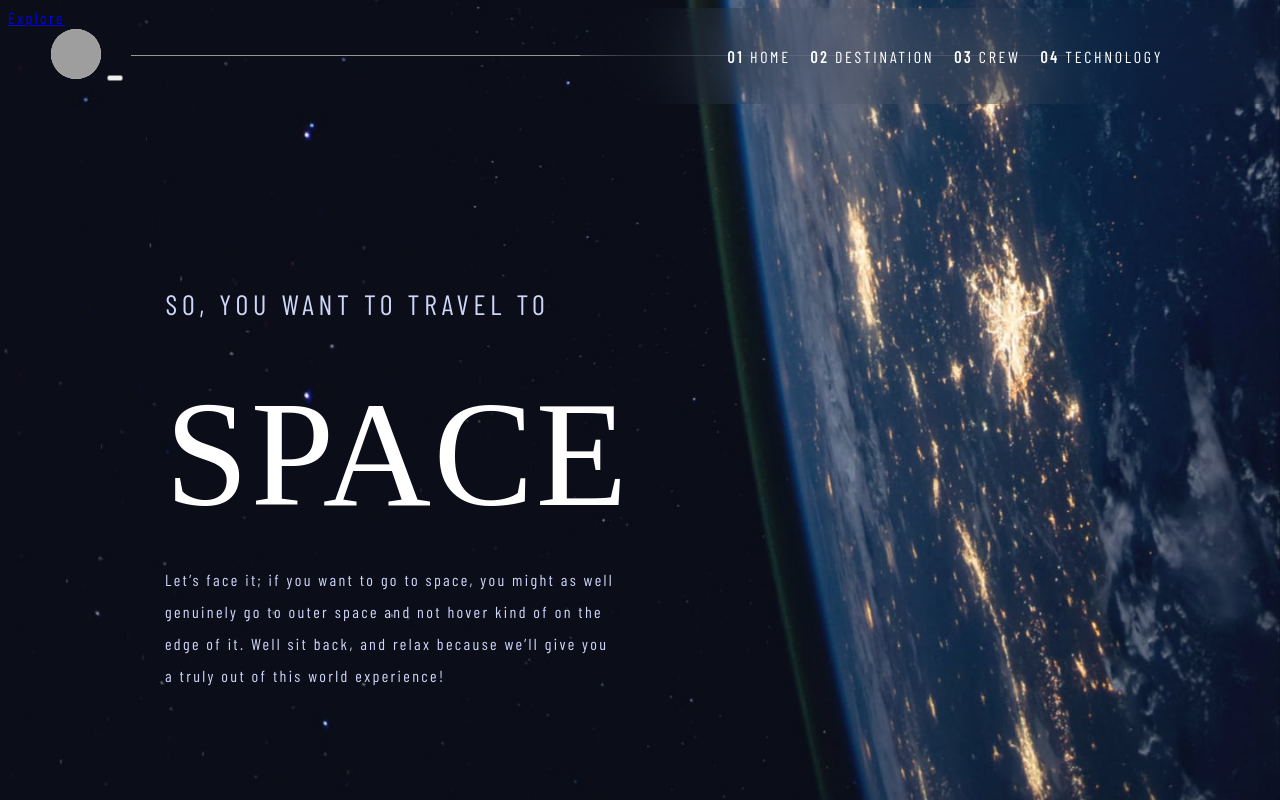
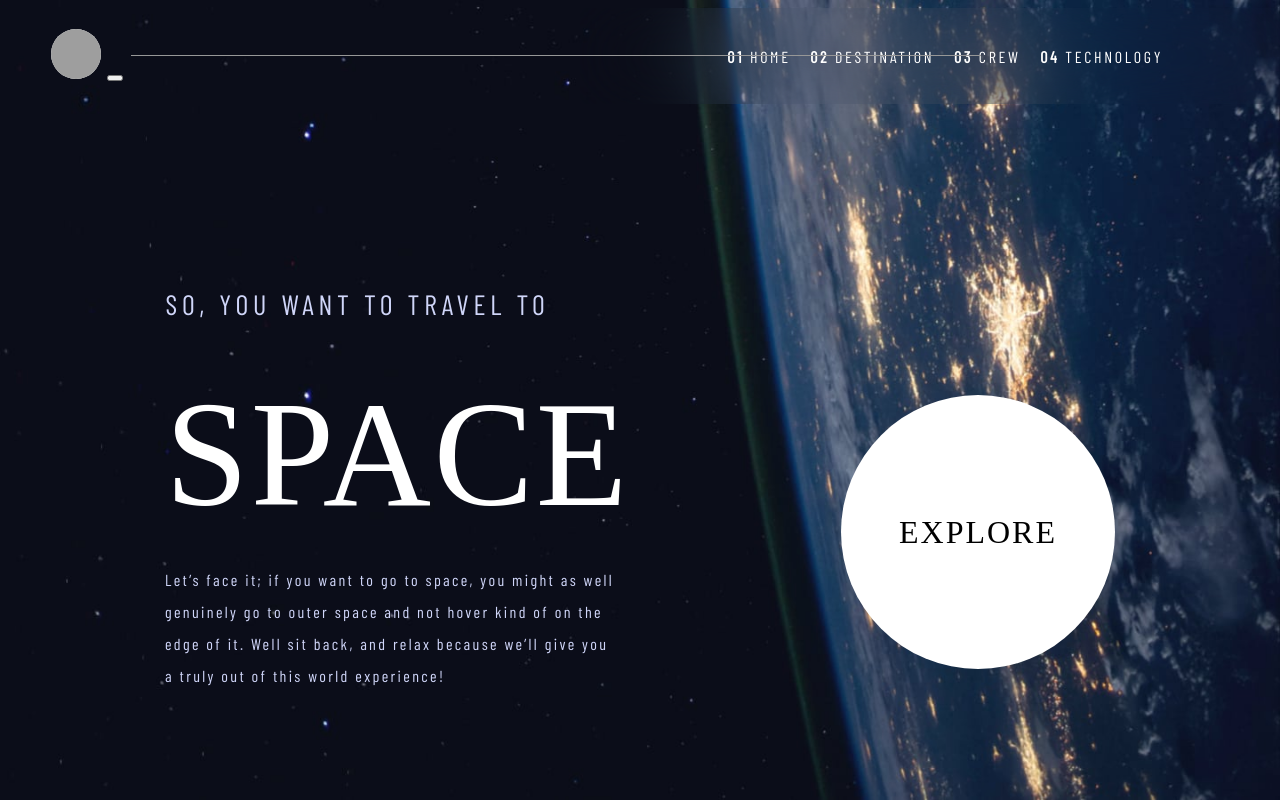
Before and after one commit to Mosuuuu/space-tourism-website-main, a plain HTML site: page space-tourism-website-main/starter-code/index.html in a window 1280 px wide. Drawn offline with nearby package versions, Linux system fonts and the light colour scheme; grey boxes are pictures that could not be loaded; a web font is replaced by a local one.

Commit message:
complete main-menu hover

```diff
--- a/space-tourism-website-main/starter-code/assets/CSS/styles.css
+++ b/space-tourism-website-main/starter-code/assets/CSS/styles.css
@@ -46,6 +46,12 @@ h5,
   text-transform: uppercase;
 }
 
+.main-menu-button {
+  font-family: "Bellefair", serif;
+  font-size: 32px;
+  text-transform: uppercase;
+  letter-spacing: 2px;
+}
 /* Text - Settings (Dekstop) */
 @media (min-width: 768px) {
   h1 {
@@ -91,6 +97,23 @@ h5,
     right: 0px;
   }
 }
+/* Nav-bar Menu */
+.nav-list {
+  justify-content: space-around;
+}
+.nav-item {
+  display: inline-flex;
+  text-transform: uppercase;
+  font-family: "Barlow Condensed", sans-serif;
+  font-weight: lighter;
+  letter-spacing: 2.7px;
+}
+.nav-img {
+  border-radius: 50%;
+  background-color: #ffff;
+
+  position: relative;
+}
 .navbar-bg {
   width: 57%;
   height: 96px;
@@ -100,6 +123,7 @@ h5,
   right: 0px;
   top: 0px;
 }
+/* Navbar Menu (Dekstop) */
 @media (min-width: 768px) {
   .navbar-bg {
     backdrop-filter: blur(40.7742px);
@@ -117,15 +141,29 @@ h5,
     top: 1px;
   }
   .nav-line {
-    width: 1000px;
+    width: 850px;
     height: 0.3px;
     background-color: #979797;
 
     position: absolute;
     left: 80px;
     top: 47px;
+    z-index: 1;
+  }
+  a.nav-menu:after {
+    height: 3px;
+    width: 100%;
+
+    content: "";
+    position: absolute;
+    left: 0px;
+    bottom: -38px;
+  }
+  a.nav-menu:after:hover {
+    background-color: #979797;
   }
 }
+/* Navbar Menu (Tab) */
 @media (max-width: 768px) {
   .navbar-bg {
     width: 61%;
@@ -149,6 +187,7 @@ h5,
     left: 0px;
   }
 }
+/* Navbar Menu (Mobile) */
 @media (max-width: 375px) {
   .navbar-bg {
     width: 254px;
@@ -175,29 +214,10 @@ h5,
     left: 24px;
   }
 }
-.nav-list {
-  justify-content: space-around;
-}
-.nav-item {
-  display: inline-flex;
-  text-transform: uppercase;
-  font-family: "Barlow Condensed", sans-serif;
-  font-weight: lighter;
-  letter-spacing: 2.7px;
-}
-.nav-img {
-  border-radius: 50%;
-  background-color: #ffff;
 
-  position: relative;
-}
-
-a.menu:link {
-  text-decoration: none;
-  font-weight: lighter;
-  color: #ffff;
-}
-a.menu:visited {
+/* Navbar (Style) */
+a.nav-menu:link,
+a.nav-menu:visited {
   text-decoration: none;
   font-weight: lighter;
   color: #ffff;
@@ -215,6 +235,7 @@ a.menu:visited {
     visibility: visible;
   }
 }
+
 /****** Main-menu Content ******/
 /* Main-menu Container*/
 @media (min-width: 768px) {
@@ -237,3 +258,50 @@ a.menu:visited {
     line-height: 32px;
   }
 }
+/****** Main-menu Hover ******/
+/* Container Hover */
+@media (min-width: 768px) {
+  .container-main-menu-hover {
+    width: 450px;
+    height: 450px;
+
+    position: absolute;
+    right: 77px;
+    bottom: 43px;
+  }
+}
+/* Main-menu Hover */
+@media (min-width: 768px) {
+  .main-menu-hover {
+    width: 450px;
+    height: 450px;
+    border-radius: 50%;
+
+    display: flex;
+    justify-content: center;
+    align-items: center;
+    z-index: -1;
+  }
+  .main-menu-hover:hover {
+    backdrop-filter: blur(10px);
+  }
+  .main-menu-button {
+    width: 274px;
+    height: 274px;
+  }
+}
+.main-menu-button {
+  border-radius: 50%;
+  background-color: #ffff;
+
+  display: flex;
+  position: relative;
+  justify-content: center;
+  align-items: center;
+}
+a.main-menu-button-hover:visited,
+a.main-menu-button-hover:active,
+a.main-menu-button-hover:link {
+  text-decoration: none;
+  color: black;
+}
--- a/space-tourism-website-main/starter-code/index.html
+++ b/space-tourism-website-main/starter-code/index.html
@@ -43,10 +43,10 @@
       <span class="navbar-toggler-icon"></span>
       <div class="navbar-bg">
         <ul class="nav-list">
-          <li class="nav-item"> <a class="menu" href="index.html"><strong id="invisible"> 01 </strong>  home </a> </li>
-          <li class="nav-item"> <a class="menu" href="destination-moon.html"><strong id="invisible"> 02 </strong>  destination</a> </li>
-          <li class="nav-item"> <a class="menu" href="crew-commander.html"><strong id="invisible"> 03 </strong>  crew</a> </li>
-          <li class="nav-item"> <a class="menu" href="technology-vehicle.html"><strong id="invisible"> 04 </strong>  technology</a> </li>
+          <li class="nav-item"> <a class="nav-menu" href="index.html"><strong id="invisible"> 01 </strong>  home </a> </li>
+          <li class="nav-item"> <a class="nav-menu" href="destination-moon.html"><strong id="invisible"> 02 </strong>  destination</a> </li>
+          <li class="nav-item"> <a class="nav-menu" href="crew-commander.html"><strong id="invisible"> 03 </strong>  crew</a> </li>
+          <li class="nav-item"> <a class="nav-menu" href="technology-vehicle.html"><strong id="invisible"> 04 </strong>  technology</a> </li>
         </ul>
       </div>
     </div>
@@ -60,9 +60,9 @@
     outer space and not hover kind of on the edge of it. Well sit back, and relax
     because we’ll give you a truly out of this world experience! </p>
   </div>
-  <div class="Landing-Hover">
-  <a class="two" href="destination-moon.html"><div class="Landing-Circle">
-    <div class="Landing-Button">Explore</div>
+  <div class="container-main-menu-hover">
+  <a class="main-menu-button-hover" href="destination-moon.html"><div class="main-menu-hover">
+    <div class="main-menu-button">Explore</div>
     </div>
   </a>
   </div>
```
